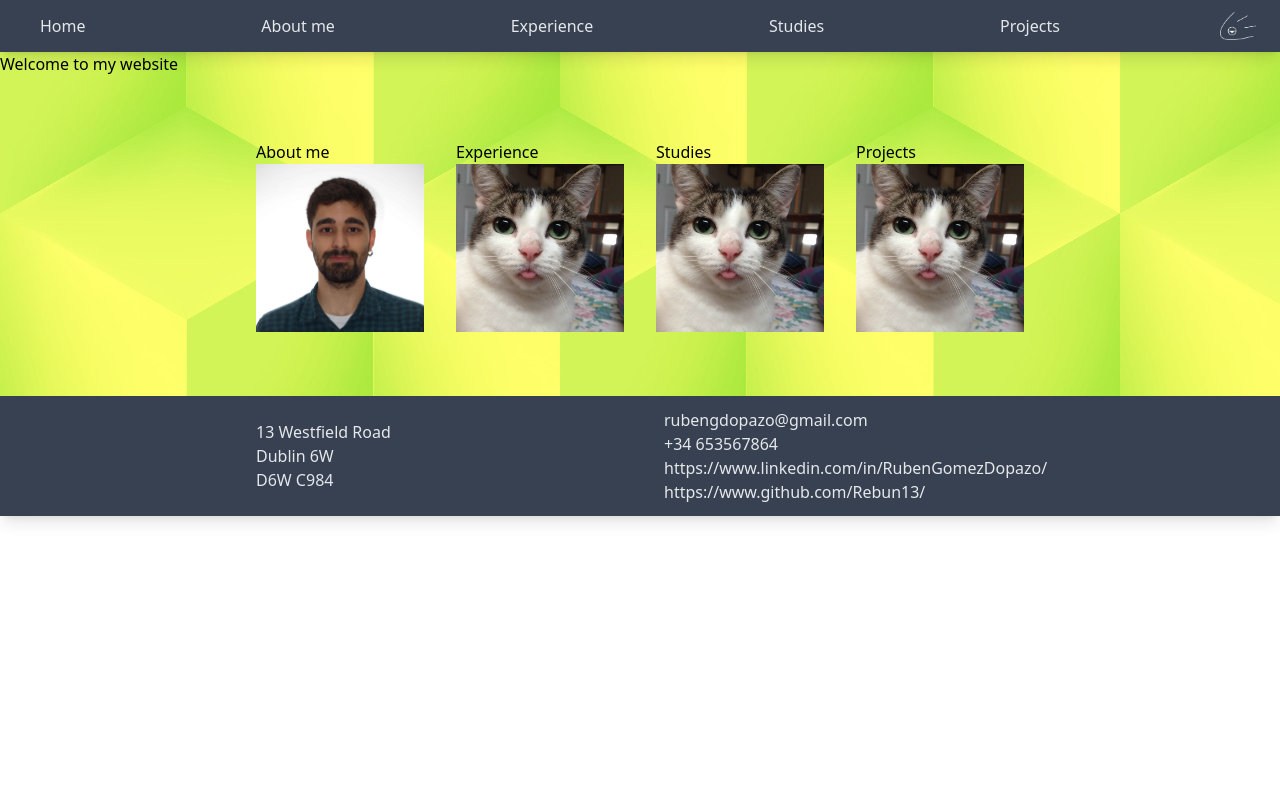
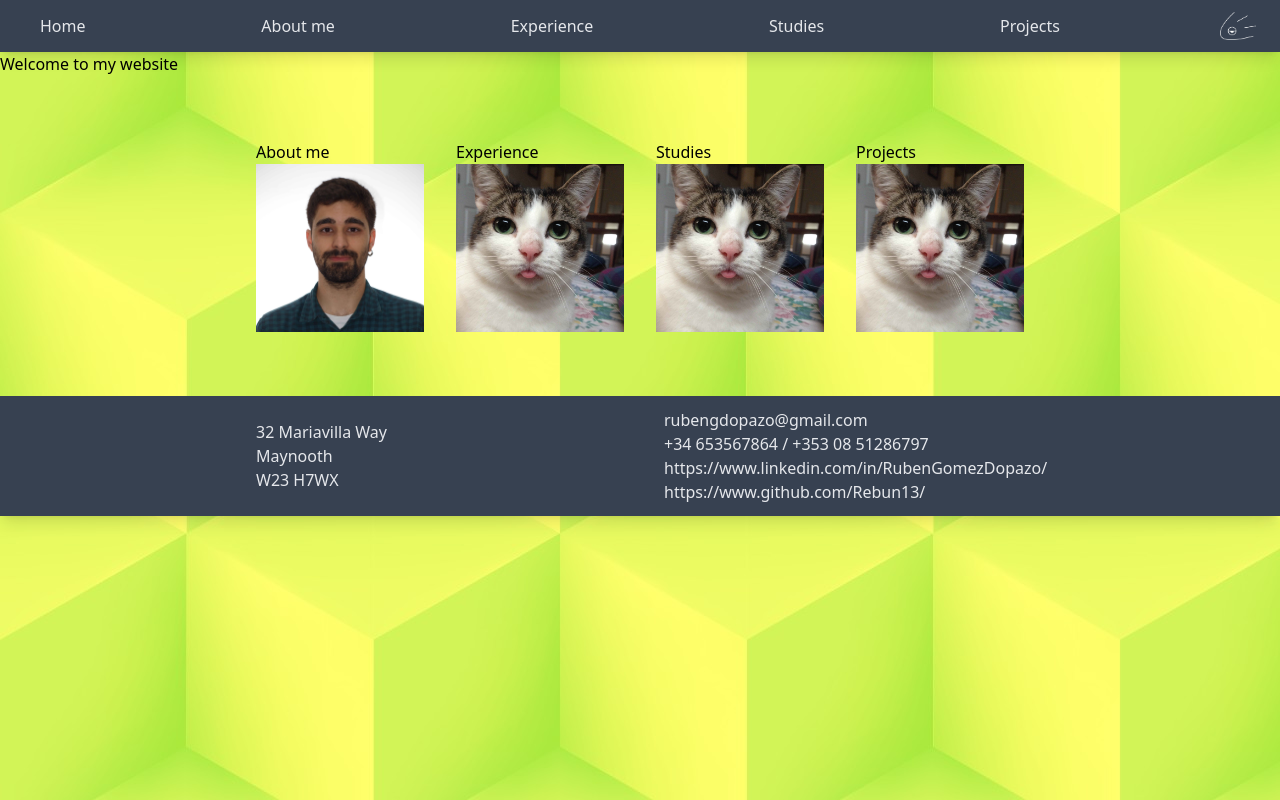
Before and after one commit to Rebun13/personal_web, a Vue app: page / in a window 1280 px wide. Built offline with nearby package versions, Linux system fonts and the light colour scheme; the HTML template or start-up script is replaced by a standard one.

Commit message:
Contact information updated and fixed background Now the bg image covers the entire screen. Ruben Gomez Dopazo

```diff
--- a/src/App.vue
+++ b/src/App.vue
@@ -4,7 +4,7 @@ import FooterBar from "./components/FooterBar.vue";
 </script>
 
 <template>
-  <div class="bg-bg-pattern">
+  <div class="bg-bg-pattern min-h-screen">
     <div
       id="nav"
       class="relative w-full flex flex-wrap items-center justify-between py-3 bg-gray-700 text-gray-200 shadow-lg"
@@ -41,7 +41,7 @@ import FooterBar from "./components/FooterBar.vue";
     <div class="container">
       <RouterView></RouterView>
     </div>
-    <div id="footer">
+    <div id="footer" class="object-bottom">
       <FooterBar />
     </div>
   </div>
--- a/src/components/FooterBar.vue
+++ b/src/components/FooterBar.vue
@@ -7,15 +7,15 @@
     <div class="grid grid-cols-2 gap-12 items-center w-3/5 mx-auto">
       <div id="footer-column-1">
         <ul>
-          <li>13 Westfield Road</li>
-          <li>Dublin 6W</li>
-          <li>D6W C984</li>
+          <li>32 Mariavilla Way</li>
+          <li>Maynooth</li>
+          <li>W23 H7WX</li>
         </ul>
       </div>
       <div id="footer-column-2">
         <ul>
           <li>rubengdopazo@gmail.com</li>
-          <li>+34 653567864</li>
+          <li>+34 653567864 / +353 08 51286797</li>
           <li>https://www.linkedin.com/in/RubenGomezDopazo/</li>
           <li>https://www.github.com/Rebun13/</li>
         </ul>
```
Also changed, not shown: 1 other file (tests, documents, lock files or other folders).
